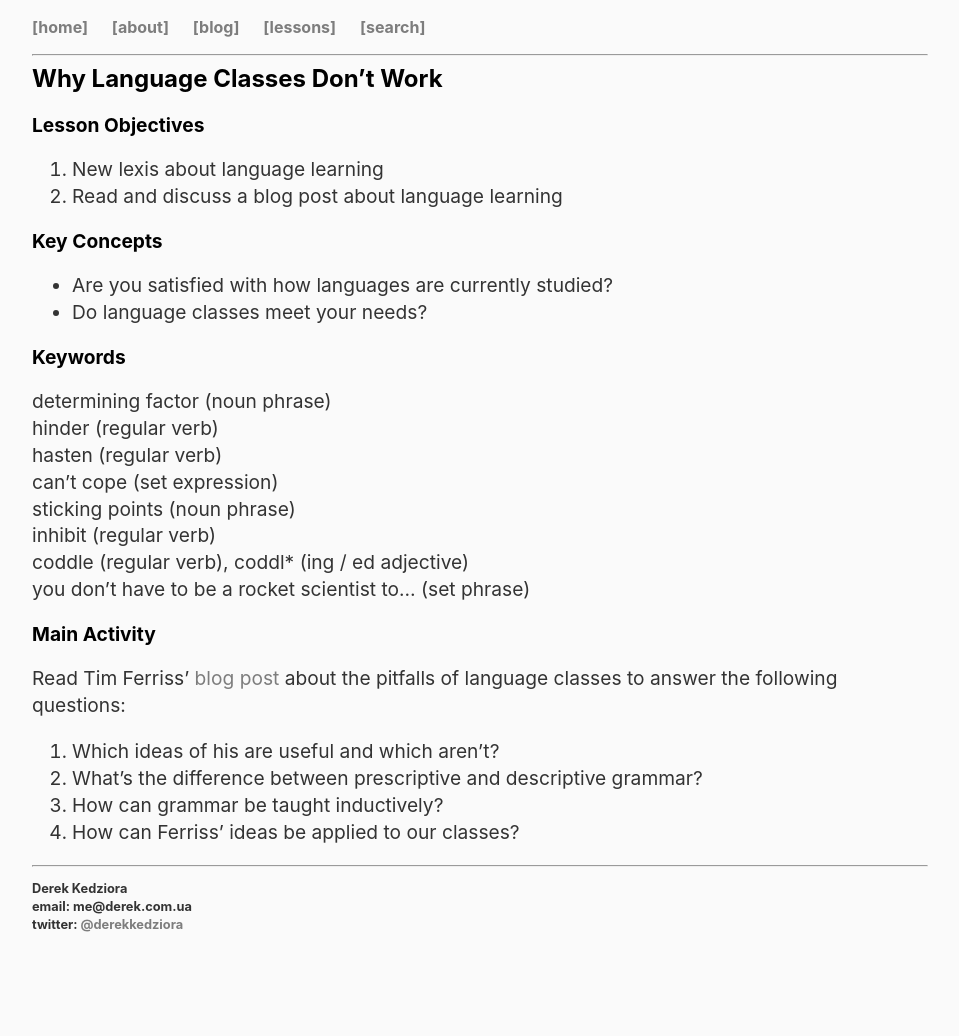
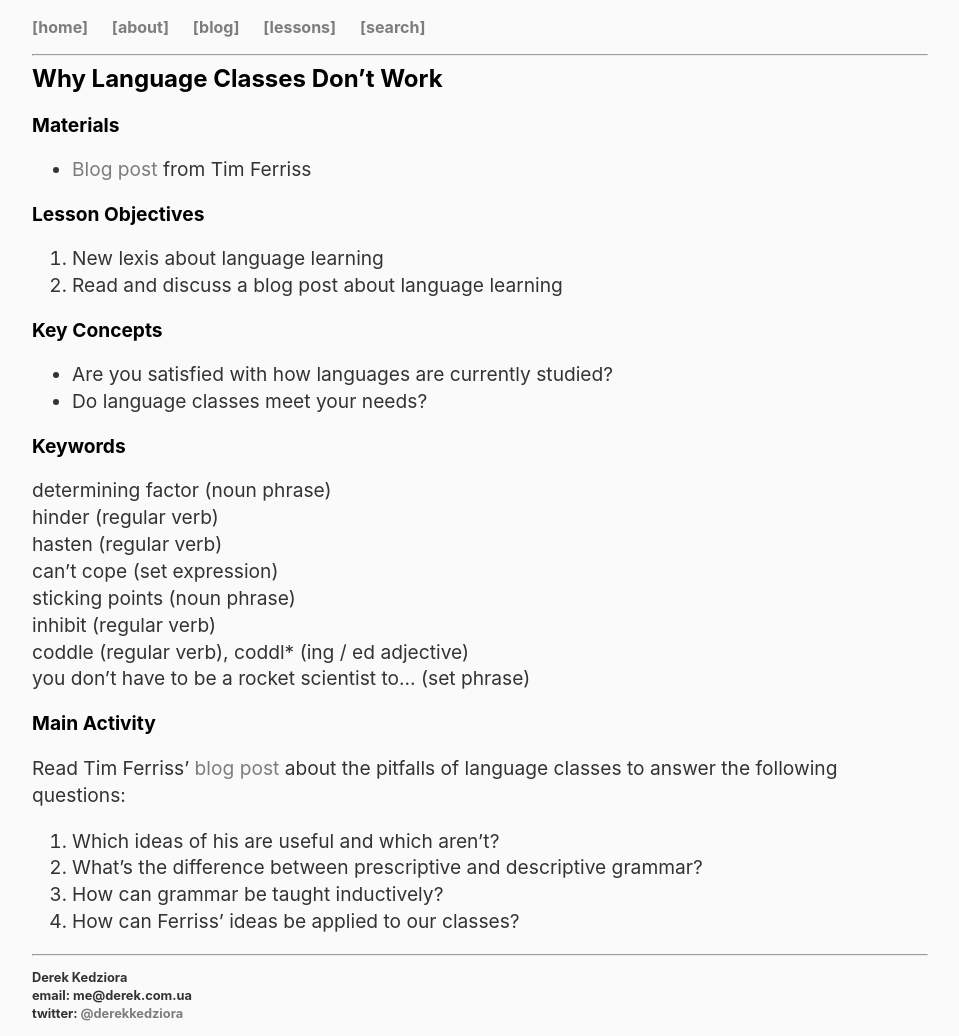
Before and after one commit to ZeroDeth/derekkedziora.github.io, a Jekyll site: the page built from _posts/2016-11-09-language-classes-dont-work.md, in a window 1280 px wide. Shown: the whole page, without its empty margins (160-1119 px from the left). Built offline with Jekyll 4.4.1, drawn with Linux system fonts in a browser that asks for light colours; before the commit the page ends 946 px from its top, so only the background shows below that.

Commit message:
link added to top

```diff
--- a/_posts/2016-11-09-language-classes-dont-work.md
+++ b/_posts/2016-11-09-language-classes-dont-work.md
@@ -11,6 +11,9 @@ permalink: "/lessons/classes-dont-work"
 ## Why Language Classes Don't Work
 
 <p></p>
+
+### Materials
+- <a href="http://fourhourworkweek.com/2008/09/22/why-language-classes-dont-work-how-to-cut-classes-and-double-your-learning-rate-plus-madrid-update/" target="_blank">Blog post</a> from Tim Ferriss
 
 ### Lesson Objectives
 
```
